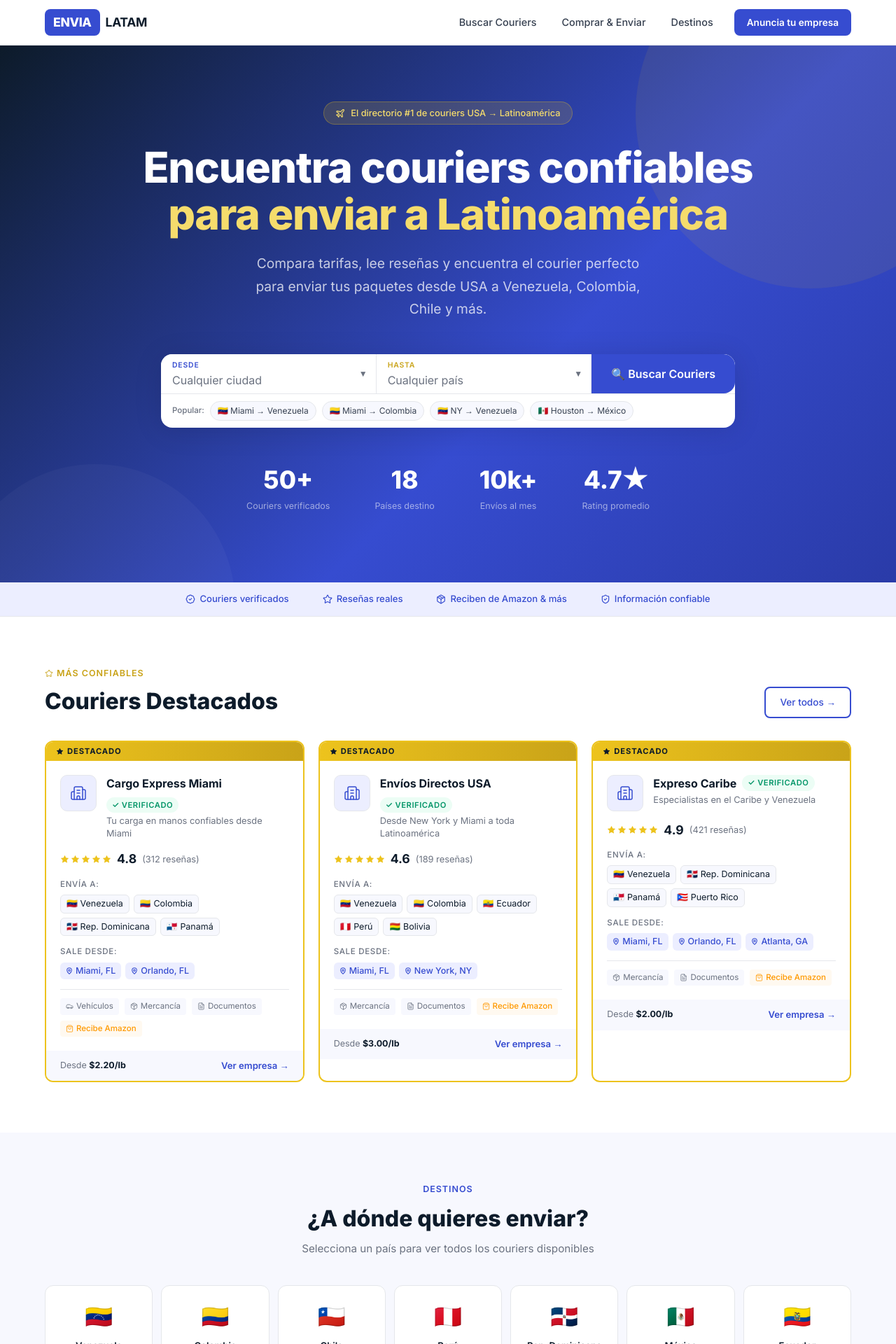
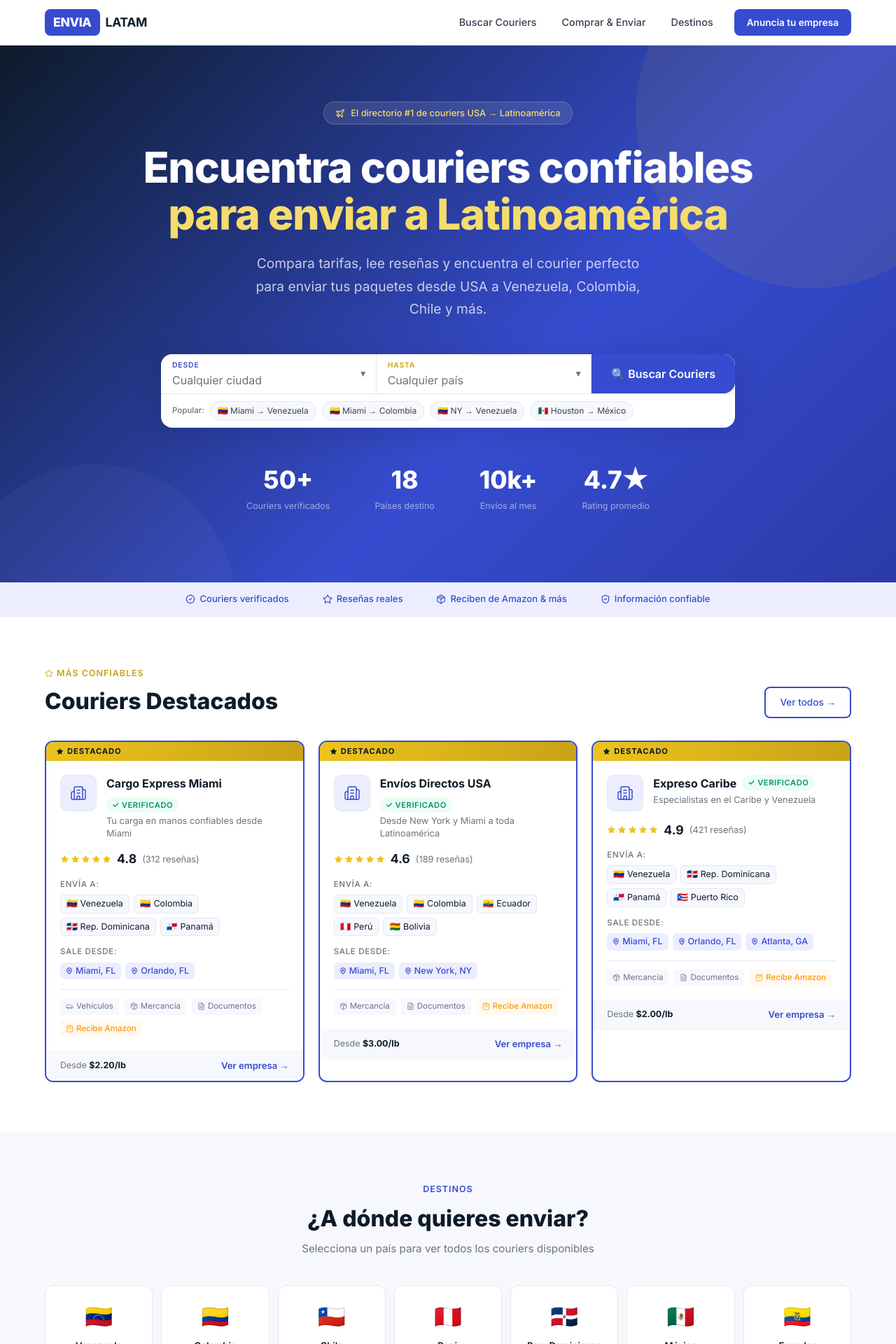
Before and after one commit to EtailReady/envia-latam, a Next.js app: page / in a window 1280 px wide. Shown: the top 1920 px of the page at 70% size. Built offline with nearby package versions, Linux system fonts and the light colour scheme.

Commit message:
fix: remove yellow borders — featured card, pill badges, badge-featured, cta-btn all now use brand blue

```diff
--- a/app/globals.css
+++ b/app/globals.css
@@ -62,7 +62,7 @@ body { background: var(--white); color: var(--dark); font-family: var(--font-int
 }
 .badge-featured {
   display: inline-flex; align-items: center; gap: 4px;
-  background: #FFF7ED; color: var(--accent-dark);
+  background: var(--brand-light); color: var(--brand);
   font-size: 0.7rem; font-weight: 600; padding: 3px 8px;
   border-radius: 20px; letter-spacing: 0.05em; text-transform: uppercase;
 }
@@ -75,7 +75,7 @@ body { background: var(--white); color: var(--dark); font-family: var(--font-int
   text-decoration: none; color: inherit; display: block;
 }
 .courier-card:hover { box-shadow: 0 8px 32px rgba(27,79,216,0.1); transform: translateY(-2px); }
-.courier-card.featured { border-color: var(--accent); border-width: 2px; }
+.courier-card.featured { border-color: var(--brand); border-width: 2px; }
 
 /* Search bar */
 .search-container {
@@ -136,7 +136,7 @@ body { background: var(--white); color: var(--dark); font-family: var(--font-int
 .store-card:hover { border-color: var(--brand); box-shadow: 0 4px 16px rgba(27,79,216,0.1); transform: translateY(-2px); }
 
 .anunciate-cta-btn {
-  background: white; color: var(--accent-dark);
+  background: white; color: var(--brand);
   padding: 12px 28px; border-radius: 8px; font-weight: 700;
   text-decoration: none; font-size: 0.9rem; white-space: nowrap;
   display: inline-block; transition: transform 0.15s;
--- a/app/page.tsx
+++ b/app/page.tsx
@@ -16,7 +16,7 @@ export default function HomePage() {
         <div style={{ position: 'absolute', bottom: '-30%', left: '-5%', width: '400px', height: '400px', borderRadius: '50%', background: 'rgba(255,255,255,0.03)', pointerEvents: 'none' }}/>
 
         <div className="container" style={{ textAlign: 'center', position: 'relative', zIndex: 1 }}>
-          <div style={{ display: 'inline-flex', alignItems: 'center', gap: '8px', background: 'rgba(237,195,29,0.15)', border: '1px solid rgba(237,195,29,0.3)', borderRadius: '20px', padding: '6px 16px', marginBottom: '28px' }}>
+          <div style={{ display: 'inline-flex', alignItems: 'center', gap: '8px', background: 'rgba(255,255,255,0.1)', border: '1px solid rgba(255,255,255,0.2)', borderRadius: '20px', padding: '6px 16px', marginBottom: '28px' }}>
             <Plane size={14} color="#F5DC6C" />
             <span style={{ fontSize: '0.8rem', color: '#F5DC6C', fontWeight: 500 }}>El directorio #1 de couriers USA → Latinoamérica</span>
           </div>
@@ -133,7 +133,7 @@ export default function HomePage() {
       {/* ── AFFILIATE / MARKETPLACE ── */}
       <section className="section" style={{ background: 'linear-gradient(135deg, #0D1B2A, #364CD0)' }}>
         <div className="container" style={{ textAlign: 'center' }}>
-          <div style={{ display: 'inline-flex', alignItems: 'center', gap: '8px', background: 'rgba(237,195,29,0.15)', border: '1px solid rgba(237,195,29,0.3)', borderRadius: '20px', padding: '6px 16px', marginBottom: '24px' }}>
+          <div style={{ display: 'inline-flex', alignItems: 'center', gap: '8px', background: 'rgba(255,255,255,0.1)', border: '1px solid rgba(255,255,255,0.2)', borderRadius: '20px', padding: '6px 16px', marginBottom: '24px' }}>
             <ShoppingCart size={14} color="#F5DC6C" />
             <span style={{ fontSize: '0.8rem', color: '#F5DC6C', fontWeight: 500 }}>Compra en USA, envía a Latinoamérica</span>
           </div>
```
